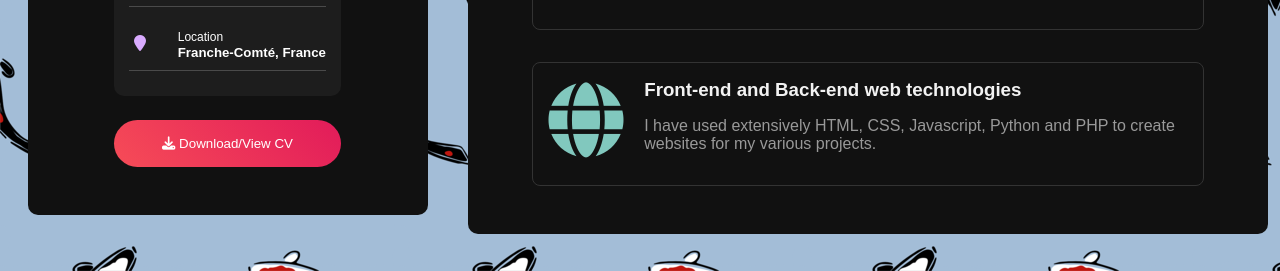
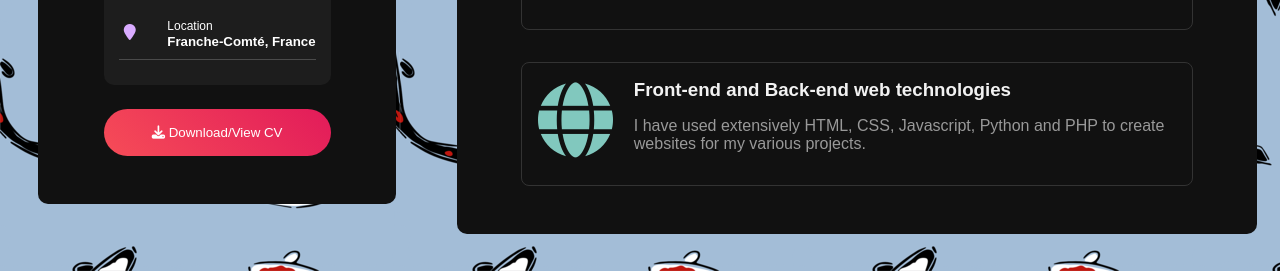
Before and after one commit to ken-soares/website-CV, a plain HTML site: page index.html in a window 1280 px wide. Shown: the part 529-800 px from the top of the page. Drawn offline with Linux system fonts and the light colour scheme; a script that the page names is missing.

Commit message:
modified responsive design

```diff
--- a/style.css
+++ b/style.css
@@ -60,7 +60,7 @@ body {
 
 .profile-card{
     background:#111;
-    width:400px;
+    max-width:28%;
     padding:3rem;
     border-radius:10px;
     min-height:400px;
```
